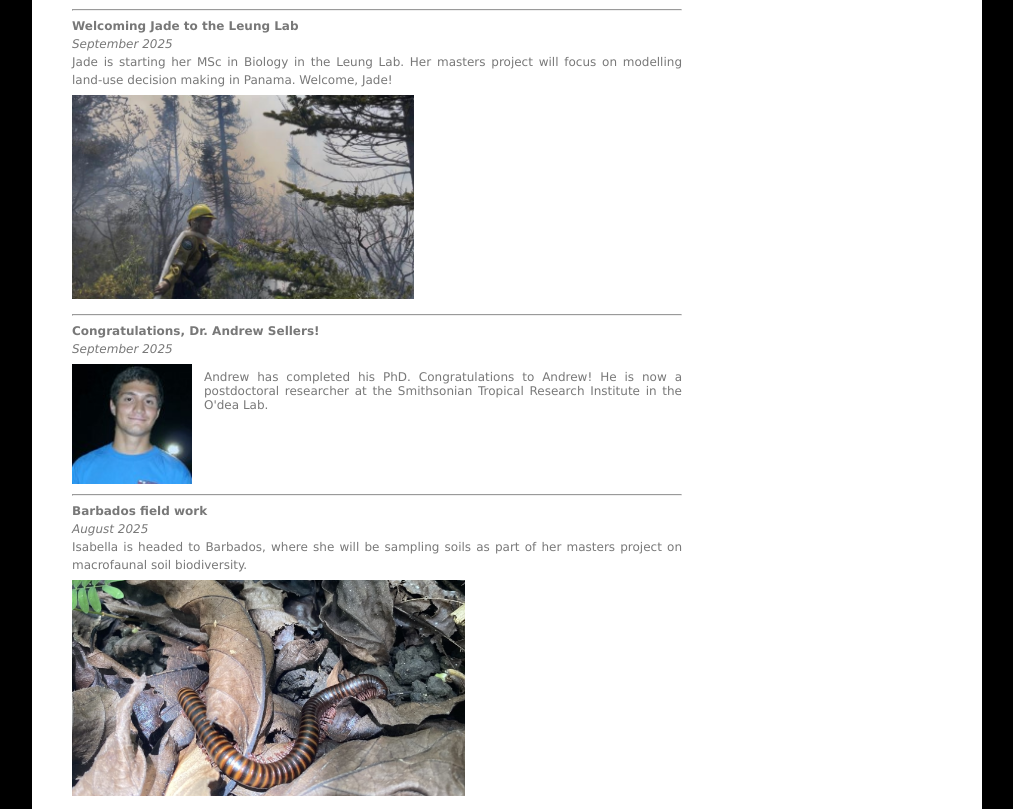
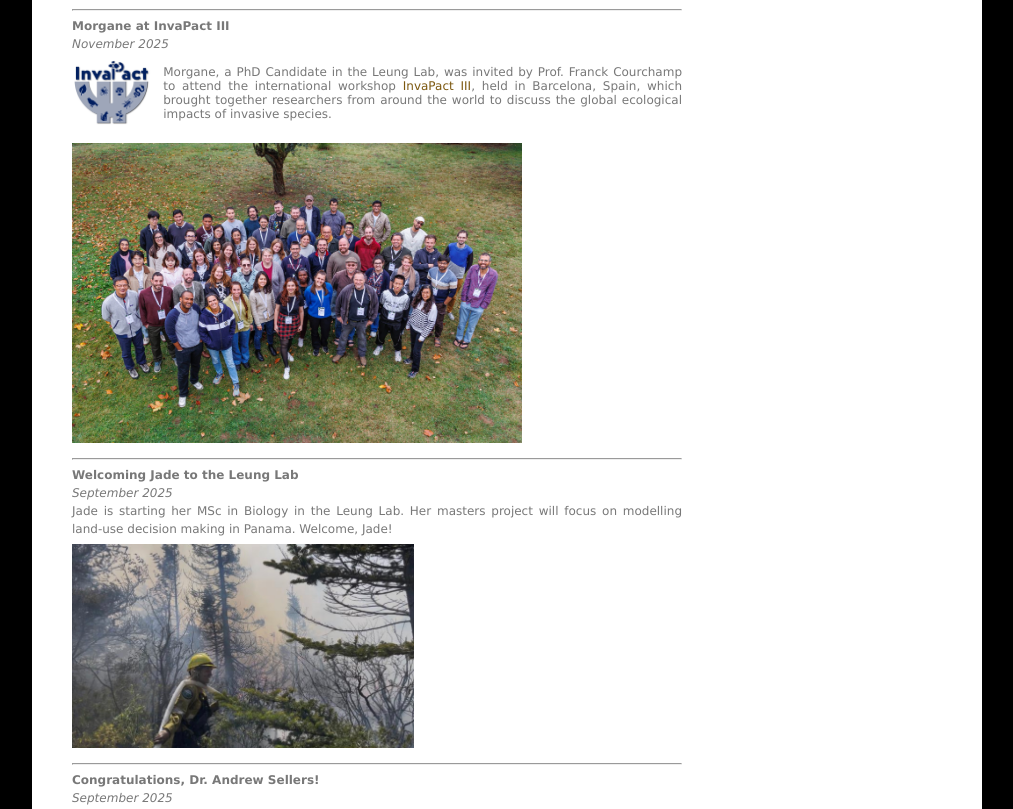
Before and after one commit to leung-lab/leunglab, a plain HTML site: page news.html in a window 1280 px wide. Shown: the part 1253-2062 px from the top of the page, without its empty margins (133-1146 px from the left). Drawn offline with Linux system fonts and the light colour scheme.

Commit message:
Adding InvaPact to news

```diff
--- a/news.html
+++ b/news.html
@@ -79,6 +79,17 @@ body {
                             <br>
                             Ana is on the ground at COP30 in Bel&eacute;m, Brasil!
                             <div class="news pics"><img src="images/ana_cop.jpg" style="height: 25em;"></div>
+                        </p>
+                        <hr>
+                        <p>
+                            <strong>Morgane at InvaPact III</strong>
+                            <br>
+                            <i>November 2025</i>
+                            <br>
+                            <div class="news pics left"><img src="images/invapact1.jpeg" style="height: 5.5em;"></div>
+                            Morgane, a PhD Candidate in the Leung Lab, was invited by Prof. Franck Courchamp to attend the international workshop <a href="https://www.biodiversitydynamics.fr/invapact3/" target="_blank">InvaPact III</a>, held in Barcelona, Spain, which brought together researchers from around the world to discuss the global ecological impacts of invasive species.
+                            <br><br><br>
+                            <span class="news pics"> <img src="images/invapact2.jpeg" style="height: 25em;"></span>
                         </p>
                         <hr>
                         <p>
```
Also changed, not shown: images/invapact1.jpeg (added), images/invapact2.jpeg (added), 1 other file.
